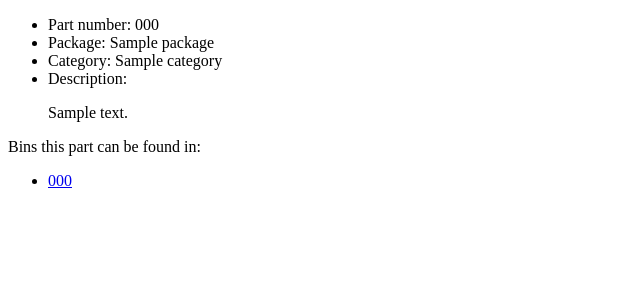
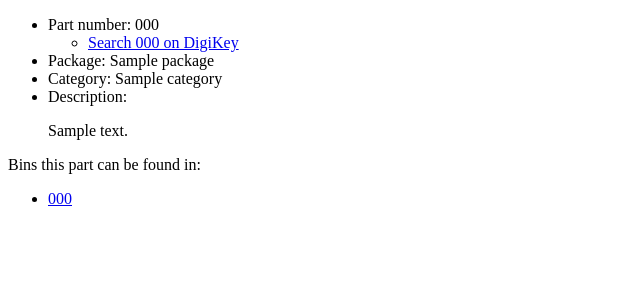
Before and after one commit to Dallas-Makerspace/DMSSimpleInventory, a Django app: page /parts/1/ in a window 1280 px wide. Shown: the top 300 px of the page, without its empty margins (0-640 px from the left). Run offline with Django 3.2, Linux system fonts and the light colour scheme; tables that the repository leaves empty hold one stand-in row (Sample ...).

Commit message:
Added link on part detail page to search DigiKey for PN. Mouser's search is more complicated, will implement later.

```diff
--- a/inventory/views.py
+++ b/inventory/views.py
@@ -54,6 +54,5 @@ def add_inventory(request, pk):
             return render(request, 'inventory/add_part_to_bin.html', {'form': form})
 
 def search(request):
-    print request.GET['q']
     results = Part.objects.filter(number__contains=request.GET['q'])
     return render(request, 'inventory/search.html', {'results': results})
--- a/templates/inventory/part_detail.html
+++ b/templates/inventory/part_detail.html
@@ -3,6 +3,9 @@
 {% block content %}
 <ul>
     <li>Part number: {{ object.number }}</li>
+        <ul>
+            <li><a href="http://www.digikey.com/product-search/en?x=0&y=0&lang=en&site=us&KeyWords={{ object.number }}">Search {{ object.number }} on DigiKey</a></li>
+        </ul>
     <li>Package: {{ object.package.name }}</li>
     <li>Category: {{ object.category.name }}</li>
     <li>Description: <p>{{ object.description }}</p></li>
```
